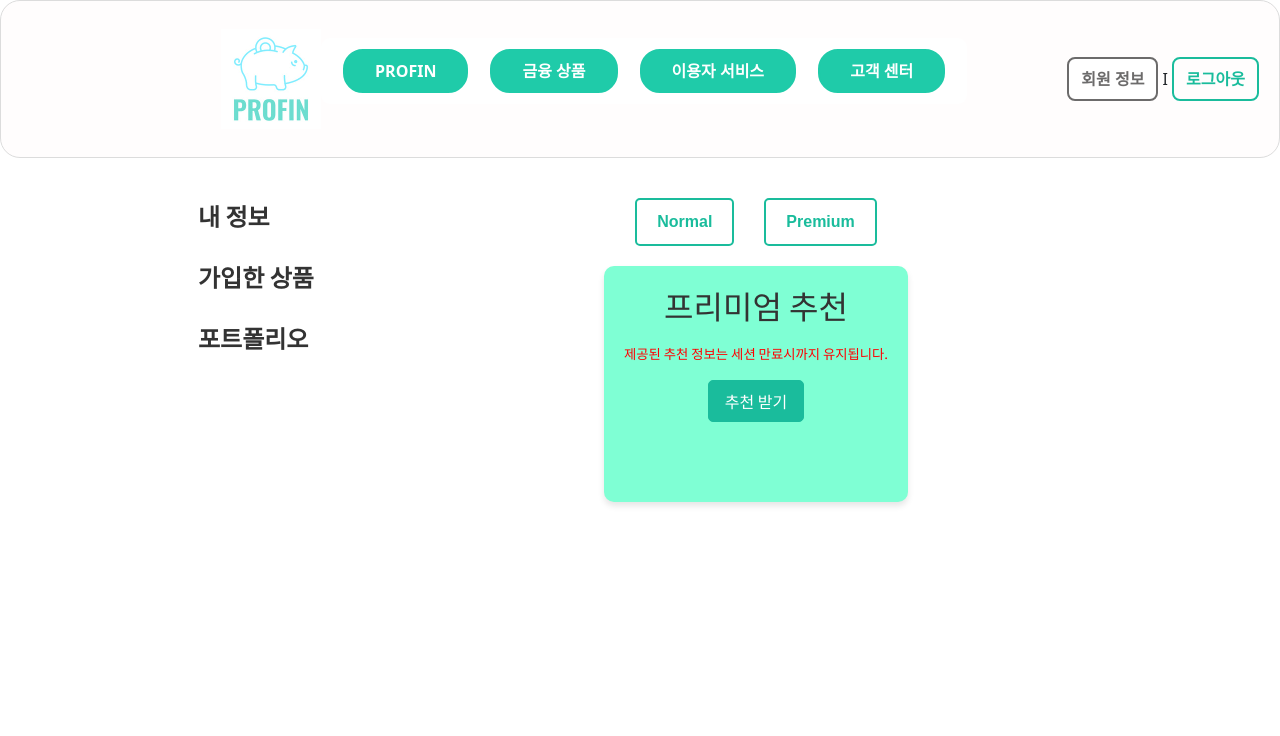
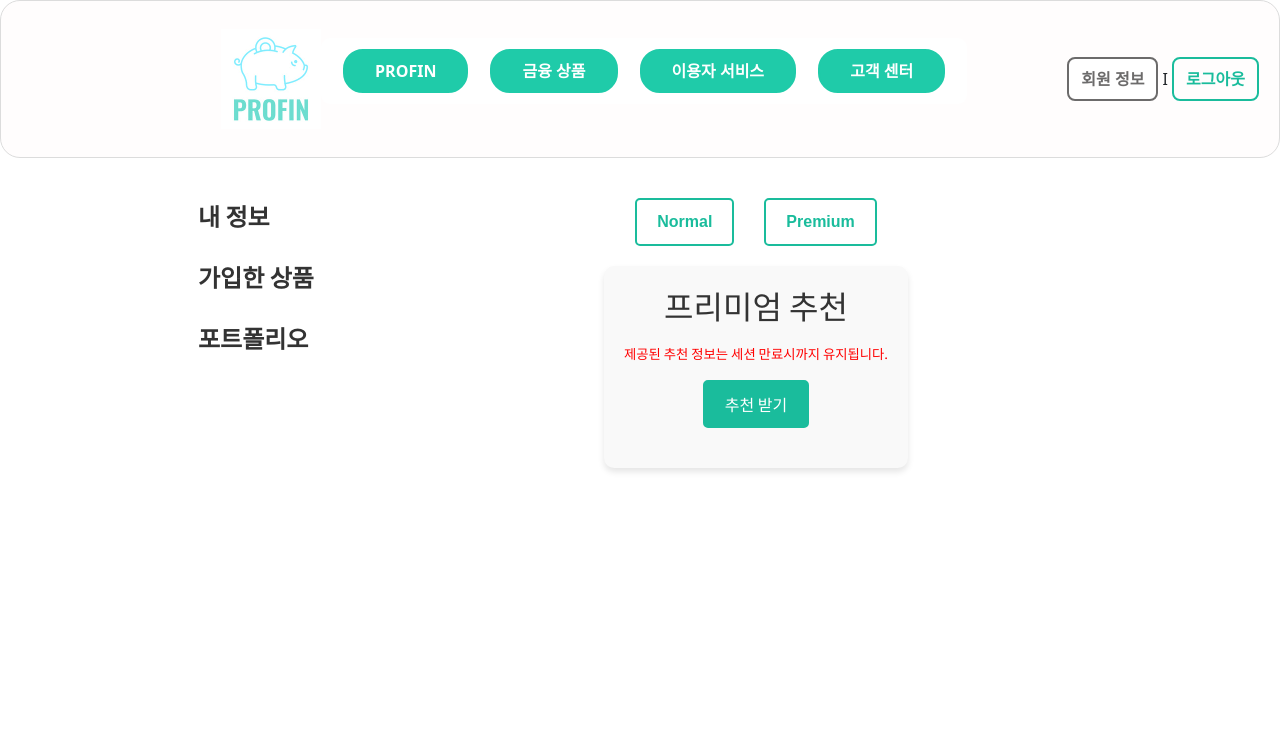
Before and after one commit to corosica/PROFIN, a Vue app in the folder final_pjt_front/: page /premium in a window 1280 px wide. Shown: the top 736 px of the page. Built offline with nearby package versions, Linux system fonts and the light colour scheme; sample sign-in values are in the browser's storage.

Commit message:
추천 상품들 css

```diff
--- a/final_pjt_front/src/components/Normal.vue
+++ b/final_pjt_front/src/components/Normal.vue
@@ -1,5 +1,5 @@
 <template>
-    <div class="main-container" style="background-color: #ffffff">
+  <div class="main-container">
     <div class="header">
       <h1>기본 추천</h1>
     </div>
@@ -73,11 +73,11 @@
 
 .main-container {
   position: relative;
-    right: 10.5%; /* 화면 왼쪽에서 30% 위치 조정 */
+  right: 10.5%; /* 화면 왼쪽에서 10.5% 위치 조정 */
   max-width: 800px;
   margin: 0 auto;
   padding: 20px;
-    background-color: #fff;
+  background-color: #f9f9f9;
   border-radius: 10px;
   box-shadow: 0 4px 6px rgba(0, 0, 0, 0.1);
   font-family: Arial, sans-serif;
@@ -102,7 +102,7 @@
   background-color: #1abc9c;
   border: 1px solid #1abc9c;
   color: #ffffff;
-    padding: 8px 16px;
+  padding: 10px 20px;
   font-size: 1em;
   border-radius: 5px;
   cursor: pointer;
@@ -123,14 +123,16 @@
 
 .recommend-item {
   display: flex;
+  grid-template-columns: 1fr auto;
   justify-content: space-between;
   align-items: center;
-    background-color: #f8f9fa;
+  background-color: #ffffff;
   margin-bottom: 10px;
-    padding: 15px;
+  padding: 20px;
   border-radius: 10px;
   box-shadow: 0 2px 4px rgba(0, 0, 0, 0.1);
   transition: transform 0.3s;
+  box-sizing: border-box;
 }
 
 .recommend-item:hover {
@@ -153,11 +155,11 @@
   background-color: #ffffff;
   color: #1abc9c;
   border: none;
-    padding: 8px 16px;
+  padding: 10px 20px;
   border-radius: 5px;
   cursor: pointer;
-    transition: background-color 0.3s ease;
-    border: 1px solid #1abc9c;
+  transition: background-color 0.3s ease, color 0.3s ease;
+  border: 2px solid #1abc9c;
 }
 
 .detail-btn:hover {
--- a/final_pjt_front/src/components/Premium.vue
+++ b/final_pjt_front/src/components/Premium.vue
@@ -1,9 +1,9 @@
 <template>
-    <div class="main-container" style="background-color: aquamarine;">
+  <div class="main-container">
     <div class="header">
       <h1>프리미엄 추천</h1>
     </div>
-      <p style="font-size: smaller; color: red;">제공된 추천 정보는 세션 만료시까지 유지됩니다.</p>
+    <p class="info-text">제공된 추천 정보는 세션 만료시까지 유지됩니다.</p>
     <button @click.prevent="showModal" class="recommend-btn">추천 받기</button>
     <ul class="recommend-list row">
       <li v-for="recommend in recommendedList" :key="recommend.id" class="recommend-item col-6">
@@ -37,7 +37,7 @@
 
 <script setup>
 import { useCounterStore } from '@/stores/counter';
-  import { ref ,onMounted} from 'vue';
+import { ref, onMounted } from 'vue';
 import { useRouter } from 'vue-router';
 import Modal from '@/components/Modal.vue';
 
@@ -50,10 +50,11 @@
 const showModal = () => {
   isModalVisible.value = true;
 };
+
 onMounted(() => {
   recommendedList.value = JSON.parse(sessionStorage.getItem('premiumRecommendList'));
   console.log(recommendedList.value);
-  })
+});
 
 const handleConfirm = async () => {
   isModalVisible.value = false;
@@ -76,16 +77,17 @@
   font-family: 'Noto Sans KR', sans-serif; /* 전역 폰트 적용 */
 }
 
+
 .main-container {
   position: relative;
-    right: 10%; /* 화면 왼쪽에서 30% 위치 조정 */
+  right: 10%;
   max-width: 80%;
   margin: 0 auto;
   padding: 20px;
-    background-color: #fff;
+  background-color: #f9f9f9;
   border-radius: 10px;
   box-shadow: 0 4px 6px rgba(0, 0, 0, 0.1);
-    font-family: Arial, sans-serif;
+  transition: background-color 0.3s ease;
 }
 
 .header {
@@ -101,17 +103,23 @@
   margin: 0;
 }
 
+.info-text {
+  font-size: smaller;
+  color: red;
+  text-align: center;
+}
+
 .recommend-btn {
   display: block;
   margin: 0 auto 20px auto;
   background-color: #1abc9c;
-    border: 1px solid #1abc9c;
+  border: 2px solid #1abc9c;
   color: #ffffff;
-    padding: 8px 16px;
+  padding: 10px 20px;
   font-size: 1em;
   border-radius: 5px;
   cursor: pointer;
-    transition: background-color 0.3s ease;
+  transition: background-color 0.3s ease, color 0.3s ease;
 }
 
 .recommend-btn:hover {
@@ -122,20 +130,24 @@
 
 .recommend-list {
   list-style: none;
-    padding: 10px;
-    margin: 10px;
+  padding: 0;
+  margin: 0;
+  display: flex;
+  flex-wrap: wrap;
 }
 
 .recommend-item {
-    display: flex;
-    justify-content: space-between;
+  display: grid;
+  grid-template-columns: 1fr auto;
   align-items: center;
-    background-color: #f8f9fa;
-    margin-bottom: 10px;
-    padding: 15px;
+  background-color: #ffffff;
+  margin: 10px;
+  padding: 20px;
   border-radius: 10px;
   box-shadow: 0 2px 4px rgba(0, 0, 0, 0.1);
   transition: transform 0.3s;
+  flex: 1 0 48%;
+  box-sizing: border-box;
 }
 
 .recommend-item:hover {
@@ -144,7 +156,7 @@
 
 .recommend-info {
   text-align: left;
-    width: 400px;
+  margin-right: 20px;
 }
 
 .recommend-name, .recommend-type {
@@ -157,12 +169,11 @@
 .detail-btn {
   background-color: #ffffff;
   color: #1abc9c;
-    border: none;
-    padding: 8px 16px;
+  border: 2px solid #1abc9c;
+  padding: 10px 20px;
   border-radius: 5px;
   cursor: pointer;
-    transition: background-color 0.3s ease;
-    border: 1px solid #1abc9c;
+  transition: background-color 0.3s ease, color 0.3s ease;
 }
 
 .detail-btn:hover {
--- a/final_pjt_front/src/views/Deposit/SavingDetailView.vue
+++ b/final_pjt_front/src/views/Deposit/SavingDetailView.vue
@@ -66,8 +66,15 @@
   });
 
   const goBack = () => {
-    router.push({ name: 'SavingList' });
-  };
+  // URL 쿼리 파라미터를 사용하여 필터 상태 유지
+  router.push({
+    name: 'DepositList',
+    query: {
+      banks: route.query.banks,
+      term: route.query.term
+    }
+  });
+};
 
   const join = () => {
     if (selectedOption.value) {
```
Lines whose indentation alone changed are shown as unchanged.
